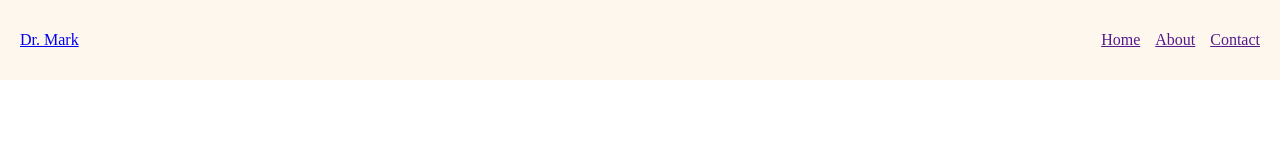
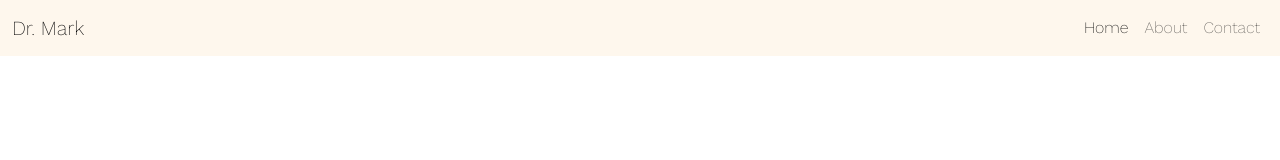
Before and after one commit to GIOK777/Veterinarian-Website, a plain HTML site: page index.html in a window 1280 px wide. Drawn offline with nearby package versions, Linux system fonts and the light colour scheme.

Commit message:
26 ianvari 17:00

```diff
--- a/assets/styles/_variables.scss
+++ b/assets/styles/_variables.scss
@@ -1,3 +1,11 @@
+$primary-font: 'Work Sans', sans-serif;
+$secondary-font: 'Roboto', sans-serif;
+
+
+
 $primary-color: #3A54B4;
 $background-color: #FEF7ED;
+// $background-color: #d48516;
 $white-color: #FFFFFF;
+$active-color: #FF8B7B;
+$overlay-color: rgba(177, 159, 159, 0.5)
--- a/assets/styles/style.scss
+++ b/assets/styles/style.scss
@@ -4,36 +4,56 @@
 body {
     margin: 0;
     padding: 0;
+    font-family: $primary-font;
 }
 
 header {
     width: 100%;
-    height: 80px;
-    background-color: $background-color;
-    padding: 20px;
-    box-sizing: border-box;
     position: fixed;
     top: 0;
     left: 0;
-    display: flex;
-    justify-content: space-between;
-    align-items: center;
-
+    background-color: $background-color;
 
     nav {
-        flex-grow: 1;
-        display: flex;
-        justify-content: flex-end;
-        align-items: center;
+        width: 100%;
 
-        ul {
-            display: flex;
-            justify-content: center;
-            align-items: center;
-            gap: 15px;
-            margin: 0;
-            padding: 0;
-            list-style: none;
+        div.container-fluid {
+            div.collapse {
+                justify-content: flex-end;
+            }
         }
     }
 }
+//ეს ჩემი ჰედერია
+// header {
+//     width: 100%;
+//     height: 80px;
+//     background-color: $background-color;
+//     padding: 20px;
+//     box-sizing: border-box;
+//     position: fixed;
+//     top: 0;
+//     left: 0;
+//     display: flex;
+//     justify-content: space-between;
+//     align-items: center;
+
+
+//     nav {
+//         flex-grow: 1;
+//         display: flex;
+//         justify-content: flex-end;
+//         align-items: center;
+
+//         ul {
+//             display: flex;
+//             justify-content: center;
+//             align-items: center;
+//             gap: 15px;
+//             margin: 0;
+//             padding: 0;
+//             list-style: none;
+//         }
+//     }
+// }
+//ეს ჩემი ჰედერია
--- a/index.html
+++ b/index.html
@@ -3,11 +3,23 @@
 <head>
     <meta charset="UTF-8">
     <meta name="viewport" content="width=device-width, initial-scale=1.0">
-    <title>Document</title>
-    <link rel="stylesheet" href="./assets/styles/style.css">
+    <title>Veterinarian Website</title>
+
+    <link href="https://cdn.jsdelivr.net/npm/bootstrap@5.3.2/dist/css/bootstrap.min.css" rel="stylesheet" integrity="sha384-T3c6CoIi6uLrA9TneNEoa7RxnatzjcDSCmG1MXxSR1GAsXEV/Dwwykc2MPK8M2HN" crossorigin="anonymous">
+
+    <link rel="preconnect" href="https://fonts.googleapis.com">
+    <link rel="preconnect" href="https://fonts.gstatic.com" crossorigin>
+    <link href="https://fonts.googleapis.com/css2?family=Work+Sans:wght@200;600&display=swap" rel="stylesheet">
+
+    <link rel="preconnect" href="https://fonts.googleapis.com">
+    <link rel="preconnect" href="https://fonts.gstatic.com" crossorigin>
+    <link href="https://fonts.googleapis.com/css2?family=Roboto:wght@300;400;500;700&family=Work+Sans:wght@200;600&display=swap" rel="stylesheet">
+
+    <link rel="stylesheet" href="./assets/styles/style.min.css">
+    <link rel="stylesheet" href="./assets/styles/responsive.min.css">
 </head>
 <body>
-    <header>
+    <!-- <header>
         <a href="#" class="brand">Dr. Mark</a>
         <nav>
             <ul>
@@ -16,6 +28,33 @@
                 <li><a href="">Contact</a></li>
             </ul>
         </nav>
+    </header> -->
+
+    <header>
+        <nav class="navbar navbar-expand-lg">
+            <div class="container-fluid">
+              <a class="navbar-brand" href="./index.html">Dr. Mark</a>
+              <button class="navbar-toggler" type="button" data-bs-toggle="collapse" data-bs-target="#navbarNav" aria-controls="navbarNav" aria-expanded="false" aria-label="Toggle navigation">
+                <span class="navbar-toggler-icon"></span>
+              </button>
+              <div class="collapse navbar-collapse" id="navbarNav">
+                <ul class="navbar-nav">
+                  <li class="nav-item">
+                    <a class="nav-link active" aria-current="page" href="#">Home</a>
+                  </li>
+                  <li class="nav-item">
+                    <a class="nav-link" href="#">About</a>
+                  </li>
+                  <li class="nav-item">
+                    <a class="nav-link" href="#">Contact</a>
+                  </li>
+                </ul>
+              </div>
+            </div>
+          </nav>
     </header>
+
+    <script src="https://kit.fontawesome.com/32e533f995.js" crossorigin="anonymous"></script>
+    <script src="https://cdn.jsdelivr.net/npm/bootstrap@5.3.2/dist/js/bootstrap.bundle.min.js" integrity="sha384-C6RzsynM9kWDrMNeT87bh95OGNyZPhcTNXj1NW7RuBCsyN/o0jlpcV8Qyq46cDfL" crossorigin="anonymous"></script>
 </body>
 </html>
```
Also changed, not shown: _mixins.scss (added), assets/images/1.webp (added), assets/styles/responsive.css (added), assets/styles/responsive.min.css (added), assets/styles/responsive.scss (added), assets/styles/style.css, assets/styles/style.min.css (added), 4 other files.
